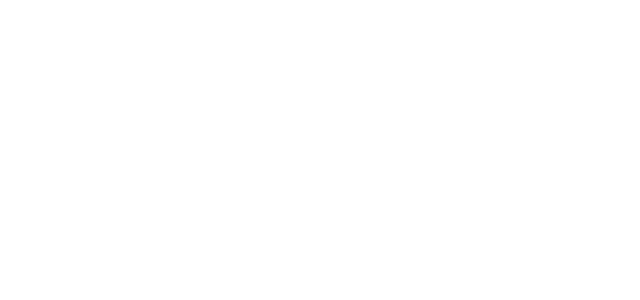
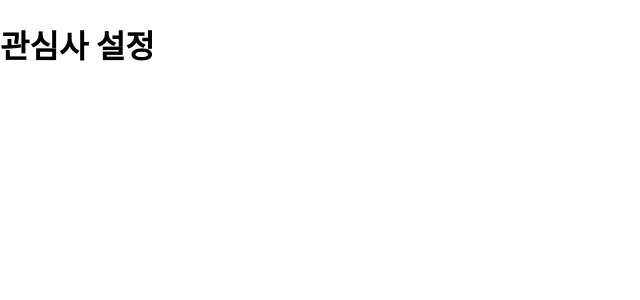
Before and after one commit to 9oormthon-univ/2024_BEOTKKOTTHON_TEAM_20_FE, a React (Create React App) app: page /interest in a window 1280 px wide. Before the commit this address had no page. Shown: the top 300 px of the page, without its empty margins (0-640 px from the left). Built offline with nearby package versions, Linux system fonts and the light colour scheme.

Commit message:
[feat] 관심사 설정 페이지 생성

```diff
--- a/src/App.tsx
+++ b/src/App.tsx
@@ -1,12 +1,14 @@
 import React from "react";
 import { BrowserRouter as Router, Route, Routes } from "react-router-dom";
 import MainPage from "./pages/MainPage";
+import InterestPage from "./pages/InterestPage";
 
 const App: React.FC = () => {
     return (
         <Router>
             <Routes>
                 <Route path="/" Component={MainPage} />
+                <Route path="/interest" Component={InterestPage} />
             </Routes>
         </Router>
     );
--- /dev/null
+++ b/src/pages/InterestPage.tsx
@@ -0,0 +1,11 @@
+import React from "react";
+import { Container } from "../styles/InterestPageStyled";
+
+const InterestPage = () => {
+    return (
+        <Container>
+            <h1>관심사 설정</h1>
+        </Container>
+    );
+};
+export default InterestPage;
--- /dev/null
+++ b/src/styles/InterestPageStyled.tsx
@@ -0,0 +1,5 @@
+import styled from "styled-components";
+
+export const Container = styled.div``;
+
+export default Container;
```
Also changed, not shown: 1 other file (tests, documents, lock files or other folders).
